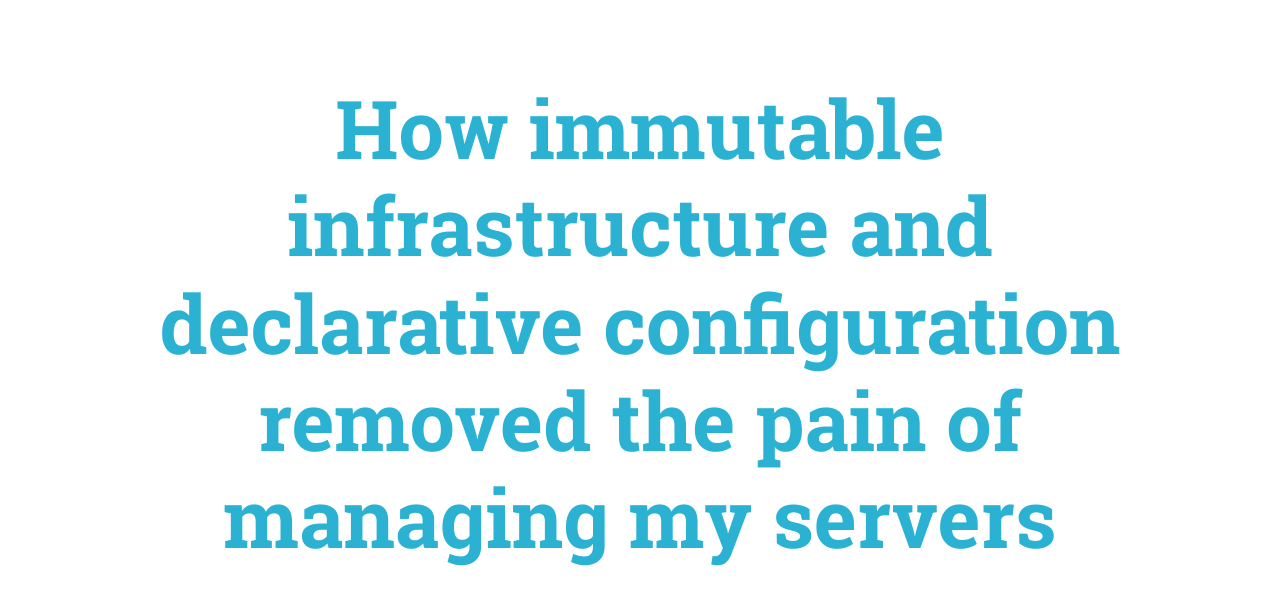
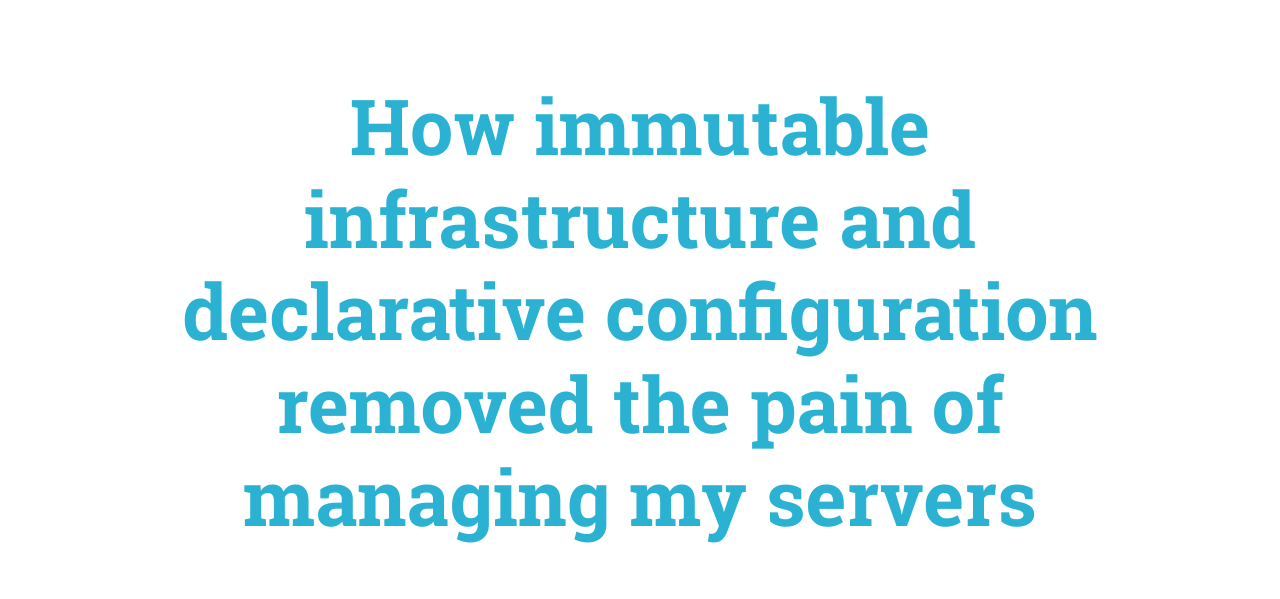
Before and after one commit to dsferruzza/conf-declarative-configuration-with-nixos, a website: page index.html in a window 1280 px wide. Shown: the top 599 px of the page. Drawn offline with Linux system fonts and the light colour scheme; a web font is replaced by a local one.

Commit message:
Improve theme

```diff
--- a/sp.scss
+++ b/sp.scss
@@ -28,10 +28,10 @@ $linkColorHover: darken( $linkColor, 20% );
 $selectionBackgroundColor: rgba(0, 0, 0, 0.99);
 $mainFontSize: 38px;
 
-$heading1Size: 3.77em / 2;
-$heading2Size: 2.11em / 2;
-$heading3Size: 1.55em / 2;
-$heading4Size: 1.00em / 2;
+$heading1Size: 3.77em / 2.1;
+$heading2Size: 2.11em / 2.1;
+$heading3Size: 1.55em / 2.1;
+$heading4Size: 1.00em / 2.1;
 
 
 // Theme template ------------------------------
@@ -112,3 +112,6 @@ $heading4Size: 1.00em / 2;
 		color: #000;
 	}
 }
+.hljs-attr {
+	@extend .hljs-name
+}
```
Also changed, not shown: sp.css.
